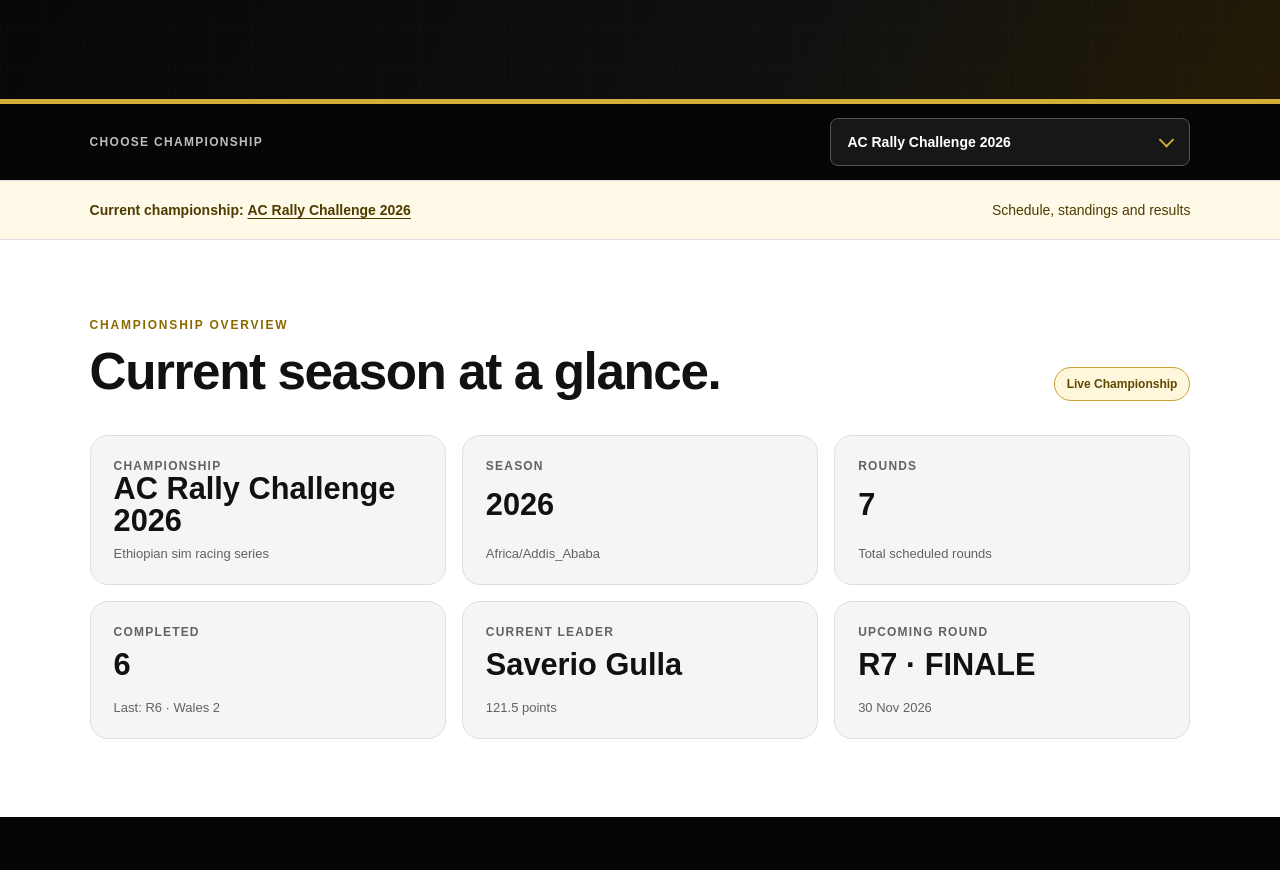
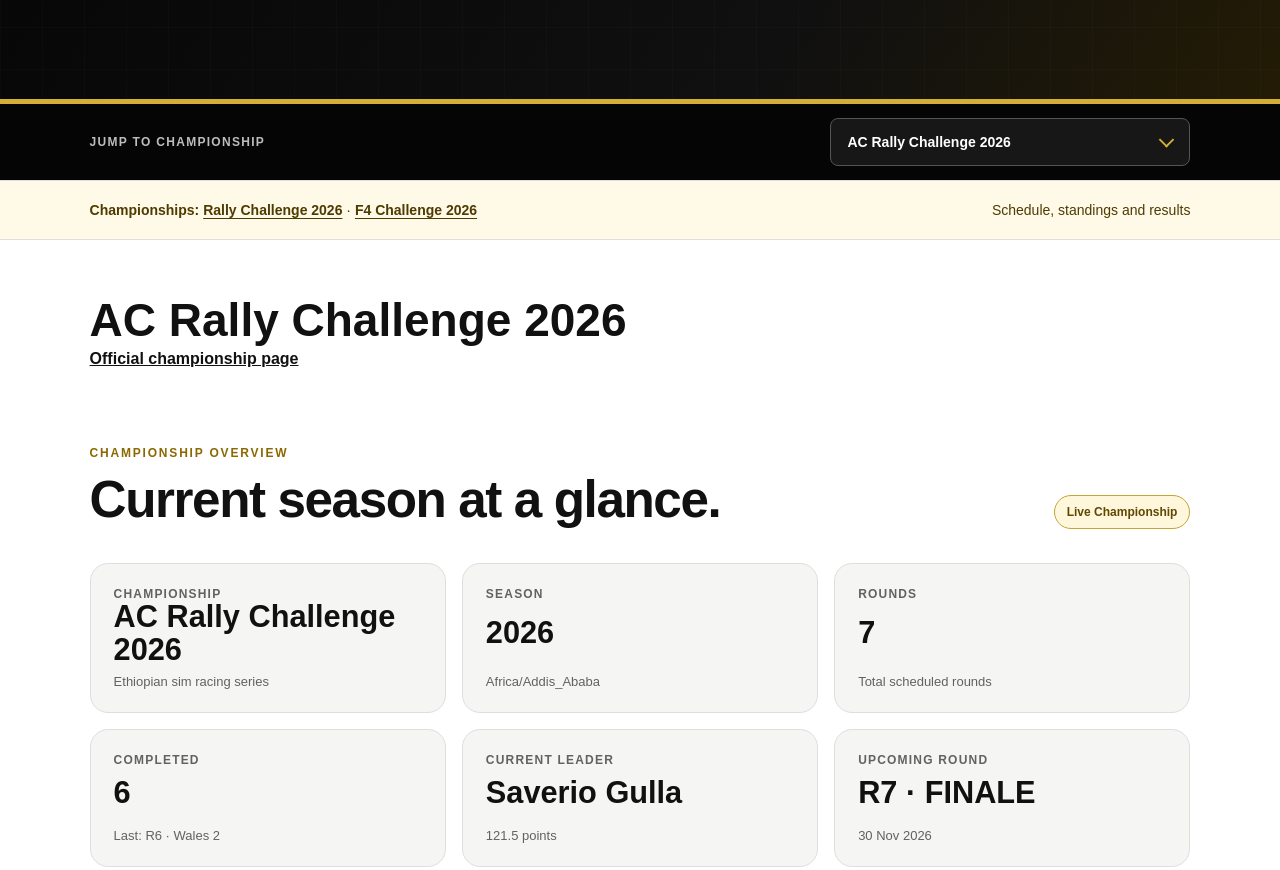
Before and after one commit to CrisMaffi/esport-talentsearch-africa, a website: page championship.html in a window 1280 px wide. Shown: the part 420-1290 px from the top of the page. Drawn offline with Linux system fonts and the light colour scheme.

Commit message:
Live championship: show Rally and F4 together on one page (#23)
Co-authored-by: Claude Sonnet 5.5 <noreply@anthropic.com>

```diff
--- a/assets/championship.css
+++ b/assets/championship.css
@@ -883,3 +883,23 @@ a { color: inherit; }
         grid-template-columns: 1fr;
     }
 }
+
+.championship-banner {
+    padding: 56px 0 0;
+}
+
+.championship-banner h2 {
+    margin: 0 0 6px;
+    font-size: clamp(30px, 5vw, 46px);
+    line-height: 1.05;
+}
+
+.championship-banner a {
+    color: inherit;
+    font-weight: 700;
+}
+
+.championship-block + .championship-block {
+    margin-top: 40px;
+    border-top: 4px solid var(--gold);
+}
--- a/assets/championship.js
+++ b/assets/championship.js
@@ -5,20 +5,16 @@
         rally: { dataUrl: "data/championship.json" },
         f4: { dataUrl: "data/championship-f4.json" }
     };
+    const slot = (root, name) => root.querySelector('[data-slot="' + name + '"]');
     const requestedChampionship = new URLSearchParams(window.location.search).get("champ");
-    const championshipKey = Object.hasOwn(championships, requestedChampionship)
-        ? requestedChampionship
-        : "rally";
-    const dataUrl = championships[championshipKey].dataUrl;
-
     const championshipSelect = document.getElementById("championship-select");
+    const jumpTo = (key) => {
+        const target = document.getElementById(key);
+        if (target) target.scrollIntoView({ behavior: "smooth", block: "start" });
+    };
     if (championshipSelect) {
-        championshipSelect.value = championshipKey;
         championshipSelect.addEventListener("change", () => {
-            if (!Object.hasOwn(championships, championshipSelect.value)) return;
-            const nextUrl = new URL(window.location.href);
-            nextUrl.searchParams.set("champ", championshipSelect.value);
-            window.location.assign(nextUrl.toString());
+            if (Object.hasOwn(championships, championshipSelect.value)) jumpTo(championshipSelect.value);
         });
     }
     const text = (value, fallback = "—") => {
@@ -79,12 +75,12 @@
         return card;
     }
 
-    function renderOverview(data) {
+    function renderOverview(root, data) {
         const championship = data.championship;
         const leader = championship.currentLeader;
         const upcoming = championship.upcomingRound;
         const last = championship.lastCompletedEvent;
-        const grid = document.getElementById("overview-grid");
+        const grid = slot(root, "overview-grid");
 
         grid.replaceChildren(
             metric("Championship", text(championship.name), "Ethiopian sim racing series"),
@@ -96,8 +92,8 @@
         );
     }
 
-    function renderLatestResult(data) {
-        const target = document.getElementById("latest-result");
+    function renderLatestResult(root, data) {
+        const target = slot(root, "latest-result");
         const result = data.latestResult;
         const timezone = data.championship.timezone;
         target.replaceChildren(element("span", "panel-label", "Latest result"));
@@ -124,8 +120,8 @@
         addLink(target, "View complete official result", result.resultUrl);
     }
 
-    function renderUpcoming(data) {
-        const target = document.getElementById("upcoming-event");
+    function renderUpcoming(root, data) {
+        const target = slot(root, "upcoming-event");
         const event = data.upcomingEvent;
         const timezone = data.championship.timezone;
         target.replaceChildren(element(
@@ -148,8 +144,8 @@
         addLink(target, "Open official schedule", data.source.publicUrl);
     }
 
-    function renderStandings(data) {
-        const body = document.getElementById("standings-body");
+    function renderStandings(root, data) {
+        const body = slot(root, "standings-body");
         body.replaceChildren();
 
         if (!data.standings.length) {
@@ -204,8 +200,8 @@
         list.append(item);
     }
 
-    function renderSchedule(data) {
-        const grid = document.getElementById("schedule-grid");
+    function renderSchedule(root, data) {
+        const grid = slot(root, "schedule-grid");
         const timezone = data.championship.timezone;
         grid.replaceChildren();
 
@@ -233,20 +229,16 @@
         });
     }
 
-    function renderSource(data) {
-        document.getElementById("last-updated").textContent =
-            "Schedule, standings and results";
-
-        document.getElementById("official-source-top").href = data.source.publicUrl;
-        document.getElementById("official-source-top").textContent = data.championship.name;
-        document.title = data.championship.name + " | ETSA Live Championship";
+    function renderSource(root, data) {
+        const name = slot(root, "block-name");
+        if (name) name.textContent = data.championship.name;
+        const link = slot(root, "block-source");
+        if (link) link.href = data.source.publicUrl;
     }
 
-    function showFailure(error) {
+    function showFailure(root, error) {
         console.error(error);
-        document.getElementById("last-updated").textContent =
-            "Verified snapshot is temporarily unavailable. Use the official source link.";
-        const body = document.getElementById("standings-body");
+        const body = slot(root, "standings-body");
         const row = element("tr", "error-row");
         const cell = element("td", "", "Championship data could not be displayed. The ETSA website remains available.");
         cell.colSpan = 7;
@@ -254,18 +246,43 @@
         body.replaceChildren(row);
     }
 
-    fetch(dataUrl, { cache: "no-cache" })
+    function mount(key, template) {
+        const root = document.createElement("div");
+        root.className = "championship-block";
+        root.id = key;
+        root.append(template.content.cloneNode(true));
+        root.querySelectorAll("[id]").forEach((node) => {
+            node.dataset.slot = node.id;
+            node.id = node.id + "-" + key;
+        });
+        root.querySelectorAll("[aria-labelledby]").forEach((node) => {
+            node.setAttribute("aria-labelledby", node.getAttribute("aria-labelledby") + "-" + key);
+        });
+        template.before(root);
+
+        return fetch(championships[key].dataUrl, { cache: "no-cache" })
             .then((response) => {
                 if (!response.ok) throw new Error("Championship snapshot request failed: " + response.status);
                 return response.json();
             })
             .then((data) => {
-            renderSource(data);
-            renderOverview(data);
-            renderLatestResult(data);
-            renderUpcoming(data);
-            renderStandings(data);
-            renderSchedule(data);
+                renderSource(root, data);
+                renderOverview(root, data);
+                renderLatestResult(root, data);
+                renderUpcoming(root, data);
+                renderStandings(root, data);
+                renderSchedule(root, data);
             })
-        .catch(showFailure);
+            .catch((error) => showFailure(root, error));
+    }
+
+    const template = document.getElementById("championship-template");
+    document.title = "Rally and F4 Challenges | ETSA Live Championship";
+    const done = Object.keys(championships).map((key) => mount(key, template));
+    Promise.all(done).then(() => {
+        if (Object.hasOwn(championships, requestedChampionship)) jumpTo(requestedChampionship);
+        else if (window.location.hash) jumpTo(window.location.hash.slice(1));
+        const status = document.getElementById("last-updated");
+        if (status) status.textContent = "Schedule, standings and results";
+    });
 })();
--- a/championship.html
+++ b/championship.html
@@ -76,7 +76,7 @@
 
         <section class="championship-switcher" aria-label="Choose a championship">
             <div class="page-width championship-switcher-inner">
-                <label for="championship-select">Choose championship</label>
+                <label for="championship-select">Jump to championship</label>
                 <div class="championship-select-control">
                     <select id="championship-select" aria-label="Choose championship">
                         <option value="rally">AC Rally Challenge 2026</option>
@@ -89,15 +89,17 @@
         <section class="source-bar" aria-label="Current championship">
             <div class="page-width source-inner">
                 <p>
-                    <strong>Current championship:</strong>
-                    <a id="official-source-top" href="https://simracing.ethiopianmotorsport.com/championships/1/calendar" target="_blank" rel="noopener">Loading…</a>
+                    <strong>Championships:</strong>
+                    <a href="#rally">Rally Challenge 2026</a> · <a href="#f4">F4 Challenge 2026</a>
                 </p>
                 <p id="last-updated" aria-live="polite">Loading championship information…</p>
             </div>
         </section>
     </div>
 
-    <main>
+    <main id="championships">
+        <template id="championship-template">
+        <div class="championship-banner page-width"><h2 data-slot="block-name">Championship</h2><a data-slot="block-source" href="#" target="_blank" rel="noopener">Official championship page</a></div>
         <section class="section page-width mobile-page" aria-labelledby="overview-title" data-mobile-page-label="Overview">
             <div class="section-heading">
                 <div>
@@ -186,6 +188,8 @@
             </div>
         </section>
 
+        </template>
+
         <section class="official-cta mobile-page" data-mobile-page-label="Join and compete">
             <div class="page-width official-inner">
                 <div>
```
Lines whose indentation alone changed are shown as unchanged.
